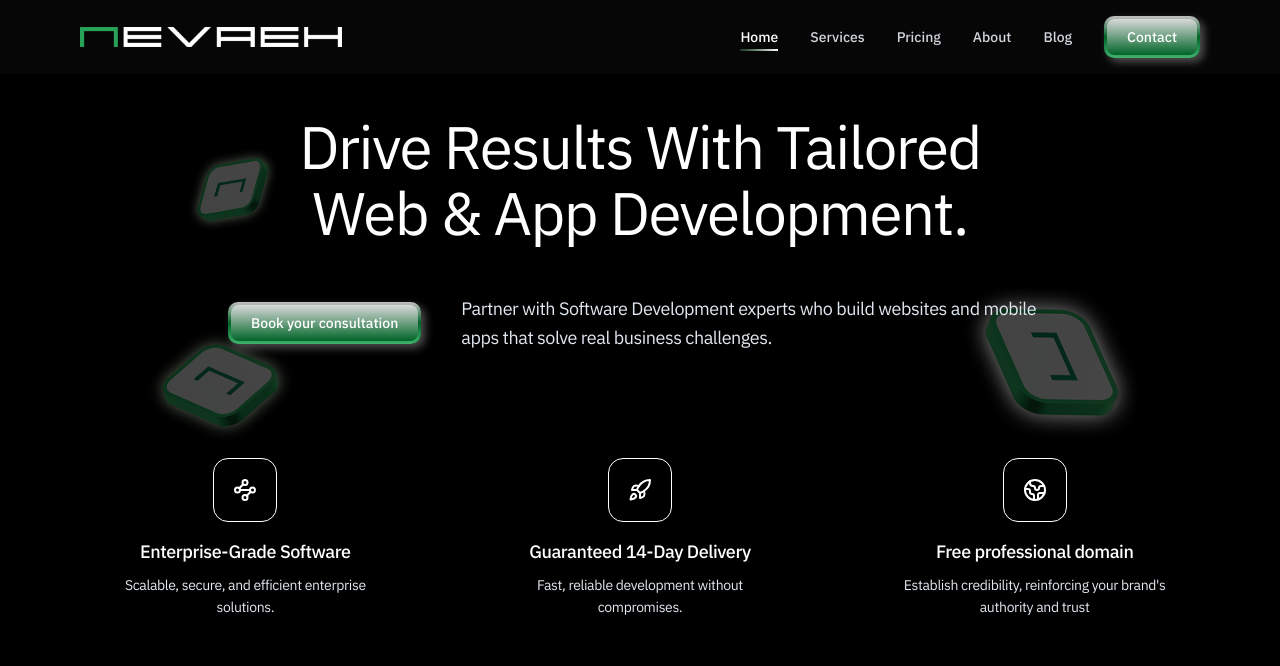
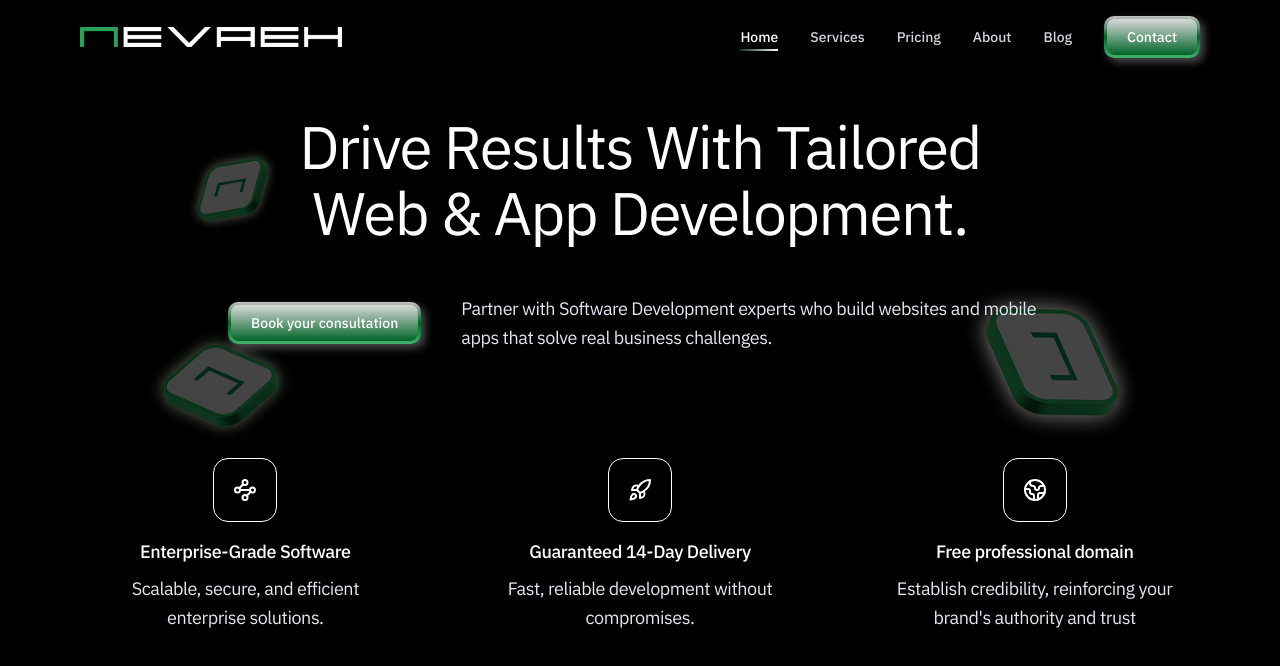
Before and after one commit to ethandiedericks/nevaeh-v3, a Next.js app: page / in a window 1280 px wide. Shown: the top 666 px of the page. Built offline with nearby package versions, Linux system fonts and the light colour scheme.

Commit message:
fixed access issue

```diff
--- a/src/app/globals.css
+++ b/src/app/globals.css
@@ -25,7 +25,7 @@ h2 {
 }
 
 p {
-  @apply text-[#E2E8F0] text-sm/6 tracking-tight leading-relaxed; /* Improved from #D1D5DB */
+  @apply text-[#E2E8F0] text-lg tracking-tight leading-relaxed;
 }
 
 .hero-headline {
--- a/src/app/layout.tsx
+++ b/src/app/layout.tsx
@@ -22,7 +22,7 @@ export default function RootLayout({
   return (
     <html lang="en">
       <body
-        className={`${ibmPlexSans.variable} antialiased bg-[#000000] text-white`}
+        className={`${ibmPlexSans.variable} antialiased bg-background text-white`}
       >
         <Navbar />
         {children}
--- a/src/components/layout/Navbar.tsx
+++ b/src/components/layout/Navbar.tsx
@@ -45,7 +45,7 @@ export default function Navbar() {
   return (
     <header
       ref={navRef}
-      className="sticky top-0 right-0 left-0 z-50 w-full  bg-[#0a0a0a]/95 backdrop-blur supports-[backdrop-filter]:bg-[#0a0a0a]/60"
+      className="sticky top-0 right-0 left-0 z-50 w-full  bg-background/95 backdrop-blur supports-[backdrop-filter]:bg-background/60"
     >
       <div className="container max-w-6xl mx-auto flex py-4 px-4 items-center justify-between">
         {/* Logo on the left */}
```
